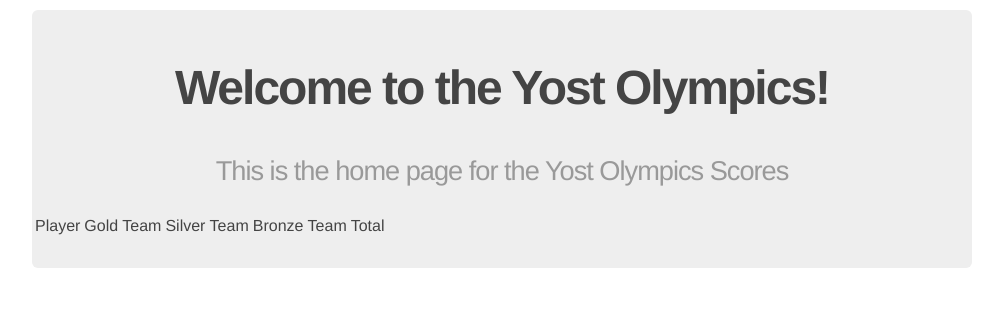
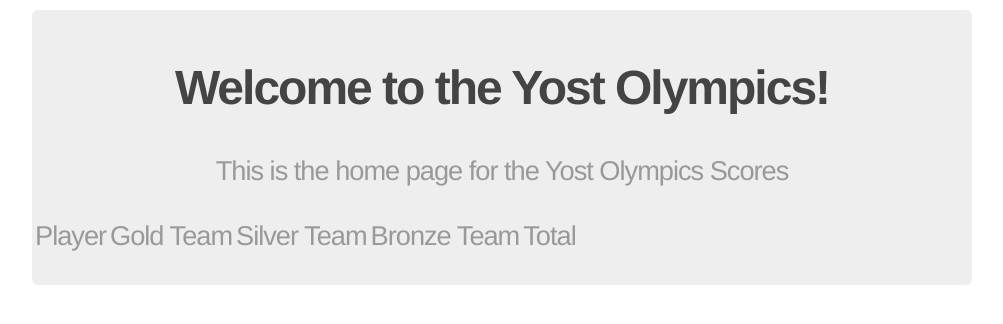
Before and after one commit to asteroche/olympicstracker, a Flask app: template app/templates/home.html in a window 1280 px wide. Shown: the part 35-359 px from the top of the page, without its empty margins (138-1141 px from the left). Run offline with Flask 2, Linux system fonts and the light colour scheme; the template is opened without the code that fills it, so the values that code supplies are empty.

Commit message:
css changes
make table pretty test

```diff
--- a/app/static/css/main.css
+++ b/app/static/css/main.css
@@ -63,6 +63,14 @@ h3 {
 	color: #999;
 }
 
+table {font-size: 1.7em;
+	font-weight: 100;
+	margin-top: 30px;
+	text-align: center;
+	letter-spacing: -1px;
+	color: #999;
+}
+
 /*
  * Display navigation links inline
  */
```
